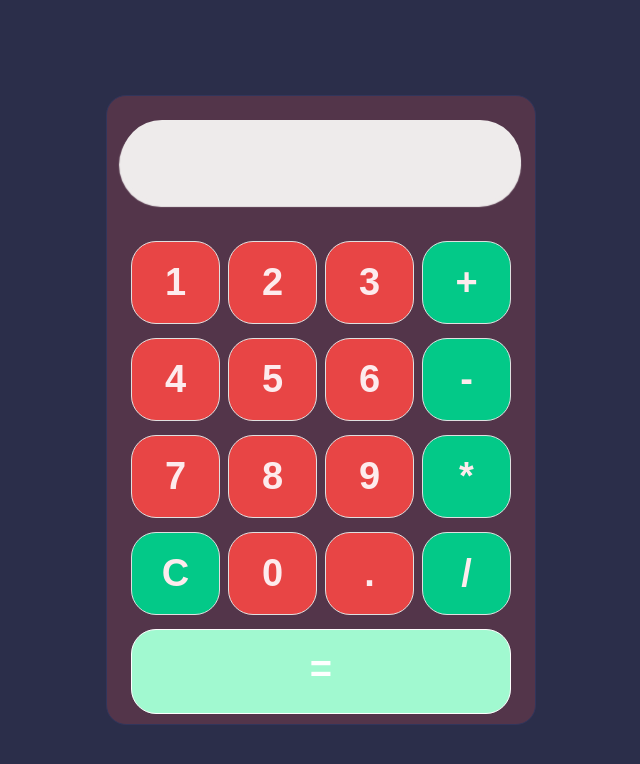
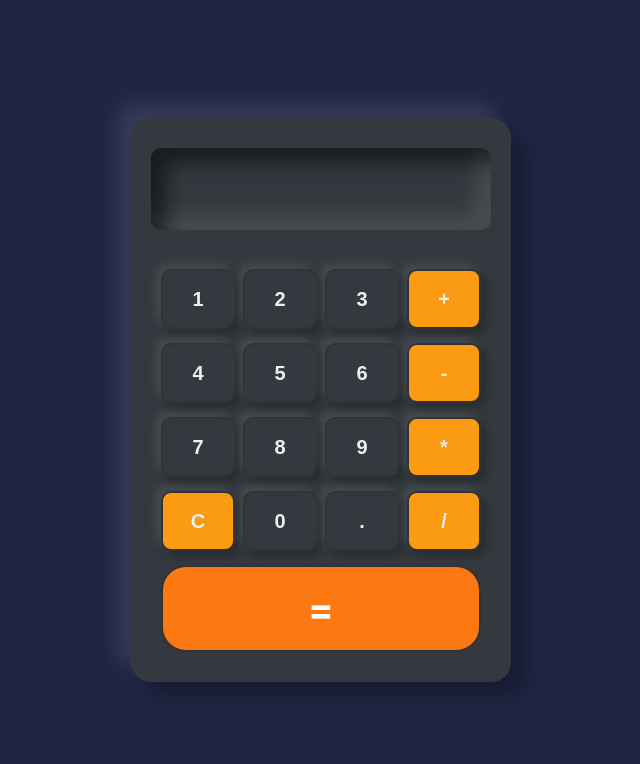
Before and after one commit to JulianRG1512/Calculadora, a React (Create React App) app: page / in a window 1280 px wide. Shown: the top 764 px of the page, without its empty margins (319-959 px from the left). Built offline with nearby package versions, Linux system fonts and the light colour scheme.

Commit message:
Cambio estilos

```diff
--- a/src/App.css
+++ b/src/App.css
@@ -1,22 +1,32 @@
 .App{
 
-    height: 100vh;
-    padding-top: 10px;
-    background-color: #2B2E4A;
-    font-family: 'Courier New', Courier, monospace;
-    display: flex;
-    flex-wrap: wrap;
-    justify-content: center;
-    align-items: center;
+  margin: 0;
+  padding: 0;
+  box-sizing: border-box;
+  display: flex;
+  justify-content: center;
+  align-items: center;
+  min-height: 100vh;
 }
 
+body {
+  display: flex;
+  justify-content: center;
+  align-items: center;
+  min-height: 100vh;
+  background: #1F2544;
+}
+
+
+
 .contenedor-calculadora{
-    width: 400px;
-    height: 600px;
-    padding: 14px;
-    background-color:#53354A;
+    position: relative;
+    width: 340px;
+    padding: 20px;
     border-radius: 20px;
-    border: 1px solid #31355B;
+    background: #33393e;
+    box-shadow: 15px 15px 20px rgba(0, 0, 0, 0.25),
+      -15px -15px 20px rgba(255, 255, 255, 0.1);
 }
 
 .fila{
@@ -25,6 +35,26 @@
     align-items: center;
     justify-content: center;
 }
+
+
+
+  .dark .contenedor-calculadora  .boton-contenedor {
+    background: #33393e;
+    color: #eee;
+    border: 2px solid #19191a;
+    box-shadow: inset 15px 15px 20px rgba(0, 0, 0, 0.5),
+      inset -15px -15px 20px rgba(255, 255, 255, 0.1);
+  }
+
+  .dark .contenedor-calculadora  .operador {
+    background: #2196f3;
+    color: #eee;
+    border: 2px solid #eee;
+    box-shadow: inset 15px 15px 20px rgba(0, 0, 0, 0.5),
+      inset -15px -15px 20px rgba(255, 255, 255, 0.1);
+  }
+
+
 
 @media screen and (max-width: 600px) {
     .contenedor-calculadora{
--- a/src/componentes/boton.js
+++ b/src/componentes/boton.js
@@ -1,5 +1,6 @@
 import React from "react";
 import "../hojas-de-estilo/boton.css";
+import "../App.css"
 
 // isNaN: funcion que permite determinar si un valor no es un numero.
 function Boton(props){
--- a/src/hojas-de-estilo/boton.css
+++ b/src/hojas-de-estilo/boton.css
@@ -1,30 +1,32 @@
 .boton-contenedor{
-    height: 83px;
+    height: 60px;
     display: flex;
     flex: 1 1; /*Permite que todos los elementos sean iguales*/
     justify-content: center;
     align-items: center;
     font-weight: bold;
-    font-size: 38px;
-    background-color: #E84545;
-    color: #FDEBED;
-    border-radius: 25px;
-    border: 1px solid #e0e0e0;
+    font-size: 20px;
+    border-radius: 10px;
     margin: 4px;
     cursor: pointer;
     user-select: none;
+    background: #33393e;
+    color: #eee;
+    border: 2px solid #333;
+    box-shadow: 5px 5px 10px rgba(0, 0, 0, 0.25),
+    -5px -5px 10px rgba(255, 255, 255, 0.1);
 }
 
 .boton-contenedor:hover{
-    background-color: rgb(185, 112, 70);
+    background-color: #44494E;
 }
 
 .operador{
-    background-color: #03C988;
+    background-color: #FA9B13;
 }
 
 .operador:hover{
-    background-color: rgb(157, 199, 145);
+    background-color: #a16107;
 }
 
 @media screen and (max-width: 600px) {
--- a/src/hojas-de-estilo/botonResultado.css
+++ b/src/hojas-de-estilo/botonResultado.css
@@ -6,17 +6,17 @@
     align-items: center;
     font-weight: bold;
     font-size: 38px;
-    background-color: #a1f9d0;
+    background-color: #FB7813;
     color: white;
     border-radius: 25px;
-    border: 1px solid white;
+    border: 2px solid #333;
     margin: 4px;
     cursor: pointer;
     user-select: none;
 }
 
 .boton-resultado:hover{
-    background-color: #03C988;
+    background-color: #FA9B13;
 }
 
 @media screen and (max-width: 600px) {
--- a/src/hojas-de-estilo/pantalla.css
+++ b/src/hojas-de-estilo/pantalla.css
@@ -1,6 +1,6 @@
 .entrada {
     height: 60px;
-    border-radius: 50px;
+    border-radius: 10px;
     margin-bottom: 35px;
     margin-top: 10px;
     display: flex;
@@ -8,13 +8,17 @@
     align-items: center;
     font-weight: bold;
     font-size: 25px;
-    background-color: rgb(238, 235, 235);
-    color: black;
     padding: 11px;
     padding-right: 30px;
     margin: 1px solid #888;
-    box-shadow: -1px 4px 1px 1px rgb(238, 235, 235);
+    background: #33393e;
+    color: #eee;
+    box-shadow: inset 15px 15px 20px rgba(0, 0, 0, 0.5),
+    inset -15px -15px 20px rgba(255, 255, 255, 0.1);
 }
+
+
+
 
 @media screen and (max-width: 600px) {
     .entrada{
```
Also changed, not shown: src/App.js (+8 -0 lines).
